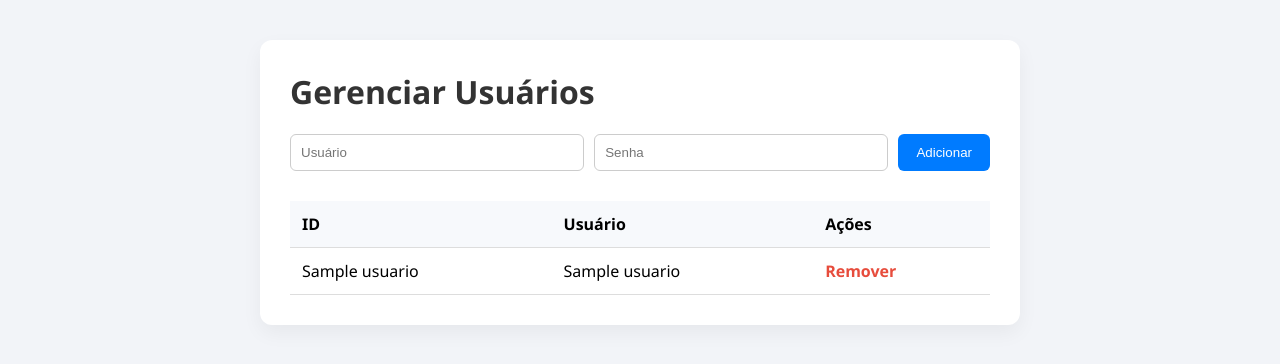
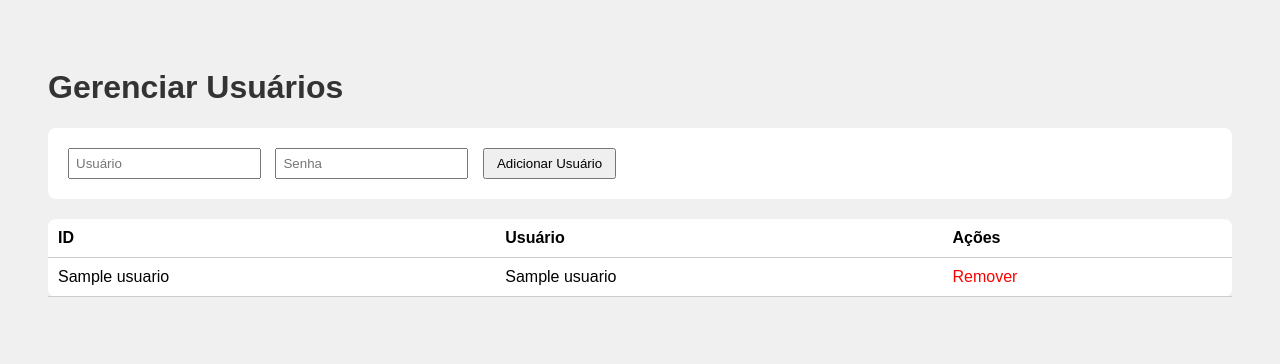
Before and after one commit to jonathasilva25/remoto, a Flask app: template templates/index.html in a window 1280 px wide. Shown: the top 364 px of the page. Run offline with Flask 3, Linux system fonts and the light colour scheme; the template is opened without the code that fills it: most values are stand-ins (such as "Sample title", 1, 10 or a date in 2020).

Commit message:
Update index.html

```diff
--- a/templates/index.html
+++ b/templates/index.html
@@ -4,111 +4,34 @@
     <meta charset="UTF-8">
     <title>Painel de Usuários</title>
     <style>
-        body {
-            font-family: 'Segoe UI', sans-serif;
-            background: #f2f4f8;
-            margin: 0;
-            padding: 40px;
-        }
-
-        .container {
-            max-width: 700px;
-            margin: 0 auto;
-            background: white;
-            padding: 30px;
-            border-radius: 12px;
-            box-shadow: 0 8px 20px rgba(0,0,0,0.05);
-        }
-
-        h1 {
-            margin-top: 0;
-            color: #333;
-        }
-
-        form {
-            display: flex;
-            flex-wrap: wrap;
-            gap: 10px;
-            margin-bottom: 30px;
-        }
-
-        input[type="text"] {
-            flex: 1;
-            padding: 10px;
-            border: 1px solid #ccc;
-            border-radius: 6px;
-        }
-
-        button {
-            background-color: #007BFF;
-            color: white;
-            border: none;
-            padding: 10px 18px;
-            border-radius: 6px;
-            cursor: pointer;
-            transition: background-color 0.3s ease;
-        }
-
-        button:hover {
-            background-color: #0056b3;
-        }
-
-        table {
-            width: 100%;
-            border-collapse: collapse;
-            margin-top: 10px;
-        }
-
-        th, td {
-            padding: 12px;
-            border-bottom: 1px solid #ddd;
-            text-align: left;
-        }
-
-        th {
-            background-color: #f7f9fc;
-            font-weight: bold;
-        }
-
-        a.remove-link {
-            color: #e74c3c;
-            text-decoration: none;
-            font-weight: bold;
-        }
-
-        a.remove-link:hover {
-            text-decoration: underline;
-        }
+        body { font-family: Arial; background: #f0f0f0; padding: 40px; }
+        h1 { color: #333; }
+        form, table { background: white; padding: 20px; border-radius: 8px; margin-top: 20px; }
+        input { padding: 6px; margin-right: 10px; }
+        button { padding: 6px 12px; }
+        table { width: 100%; border-collapse: collapse; margin-top: 20px; }
+        th, td { padding: 10px; border-bottom: 1px solid #ccc; text-align: left; }
+        a { color: red; text-decoration: none; }
     </style>
 </head>
 <body>
-    <div class="container">
     <h1>Gerenciar Usuários</h1>
 
     <form method="post" action="/adicionar">
         <input type="text" name="usuario" placeholder="Usuário" required>
         <input type="text" name="senha" placeholder="Senha" required>
-            <button type="submit">Adicionar</button>
+        <button type="submit">Adicionar Usuário</button>
     </form>
 
     <table>
-            <thead>
-                <tr>
-                    <th>ID</th>
-                    <th>Usuário</th>
-                    <th>Ações</th>
-                </tr>
-            </thead>
-            <tbody>
+        <tr><th>ID</th><th>Usuário</th><th>Ações</th></tr>
         {% for id, usuario in usuarios %}
         <tr>
             <td>{{ id }}</td>
             <td>{{ usuario }}</td>
-                    <td><a class="remove-link" href="/remover/{{ id }}">Remover</a></td>
+            <td><a href="/remover/{{ id }}">Remover</a></td>
         </tr>
         {% endfor %}
-            </tbody>
     </table>
-    </div>
 </body>
 </html>
```
Lines whose indentation alone changed are shown as unchanged.
